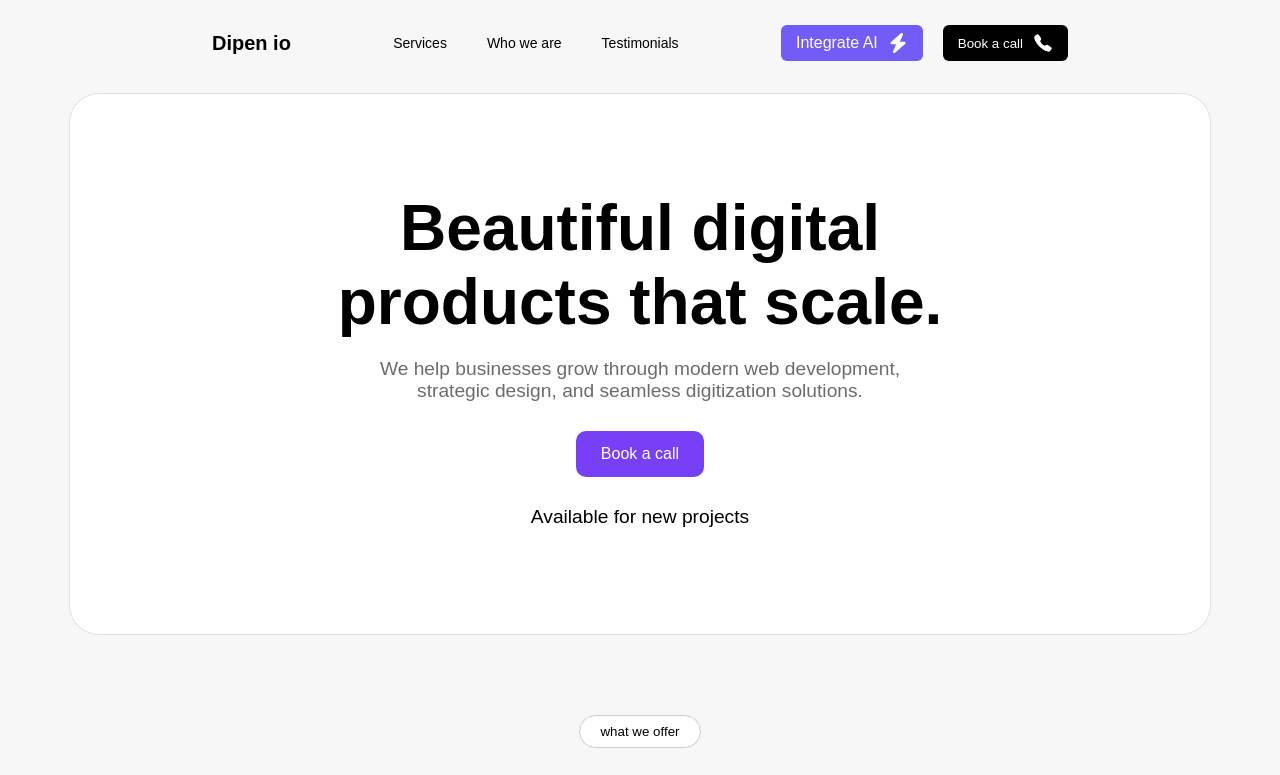
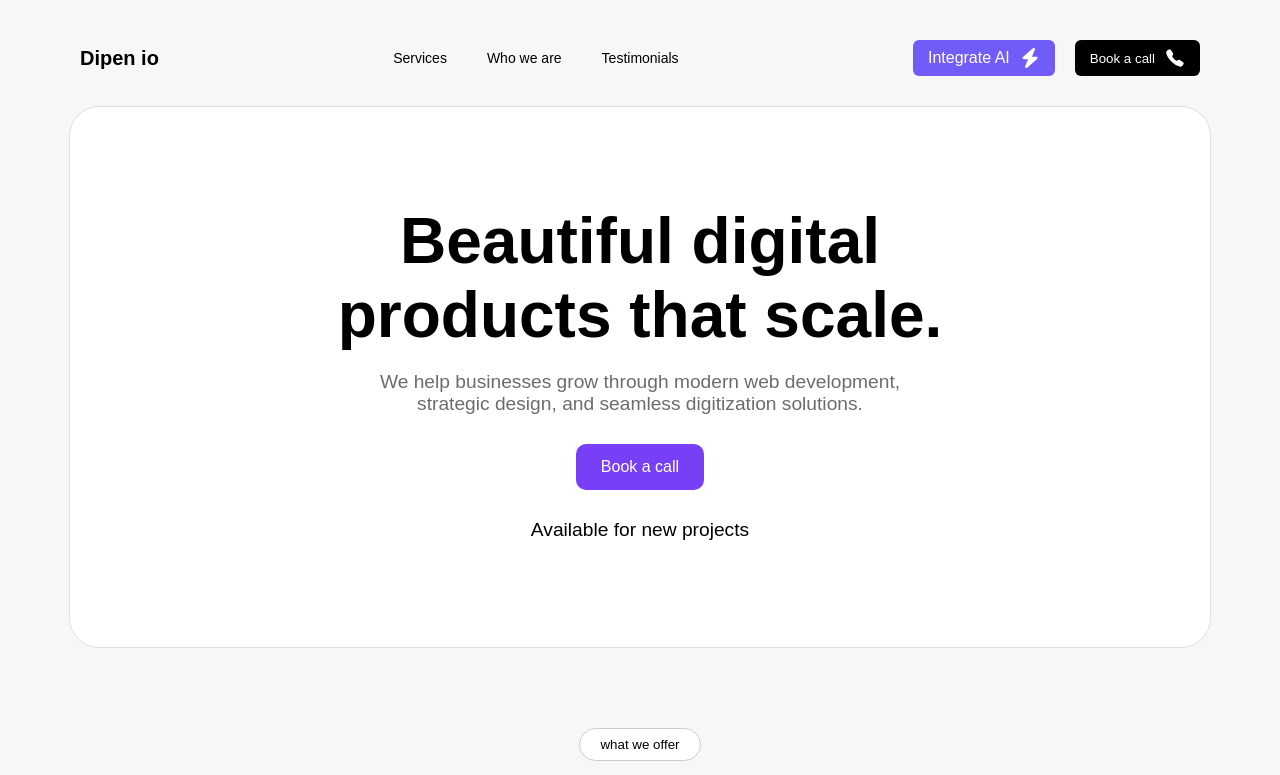
Before and after one commit to HarikrishnaV7/React_website_diepen.io, a React (Vite) app: page / in a window 1280 px wide. Shown: the top 775 px of the page. Built offline with nearby package versions, Linux system fonts and the light colour scheme.

Commit message:
improved scrolling

```diff
--- a/src/App.css
+++ b/src/App.css
@@ -1,3 +1,6 @@
+html {
+  scroll-behavior: smooth;
+}
 body {
   margin: 0;
   padding: 0;
@@ -10,11 +13,9 @@ body {
   display: flex;
   justify-content: space-between;
   align-items: center;
-  padding: 12px 22px;
-  margin-left: 190px;
-  margin-right: 190px;
+  padding: 10px 80px;
   margin-bottom: 20px;
-  margin-top: 13px;
+  margin-top: 30px;
 }
 section{
   scroll-margin-top: 80px;
@@ -84,7 +85,8 @@ section{
   border: 1px solid #e0e0e0;
   display: flex;
   align-items: center;
-  padding: 10px 10px;
+  padding: 7px 20px;
+  margin: 7px 250px;
 }
 
 /* container */
--- a/src/components/Navbar.jsx
+++ b/src/components/Navbar.jsx
@@ -5,6 +5,13 @@ import { IoCall } from "react-icons/io5";
 
 const Navbar = () => {
   const [isFloating, setIsFloating] = useState(false);
+
+    const scrollToSection = (id) => {
+    const element = document.getElementById(id);
+    if (element) {
+      element.scrollIntoView({ behavior: "smooth" });
+    }
+  }
 
   useEffect(() => {
     const handleScroll = () => {
@@ -24,9 +31,9 @@ const Navbar = () => {
     <nav className={`navbar ${isFloating ? "floating" : ""}`}>
       <div className='logo'>Dipen io</div>
       <div className='navcenter'>
-        <button><a href="#Services">Services</a></button>
-        <button><a href="#Whoweare">Who we are</a></button>
-        <button><a href="#Testimonials">Testimonials</a></button>
+        <button onClick={() => scrollToSection("Services")}>Services</button>
+        <button  onClick={() => scrollToSection("Whoweare")}>Who we are</button>
+        <button  onClick={() => scrollToSection("Testimonials")}>Testimonials</button>
       </div>
       <div className='navright'>
         <button className='AiBtn'>Integrate AI <FaBolt size={20}/> </button>
```
